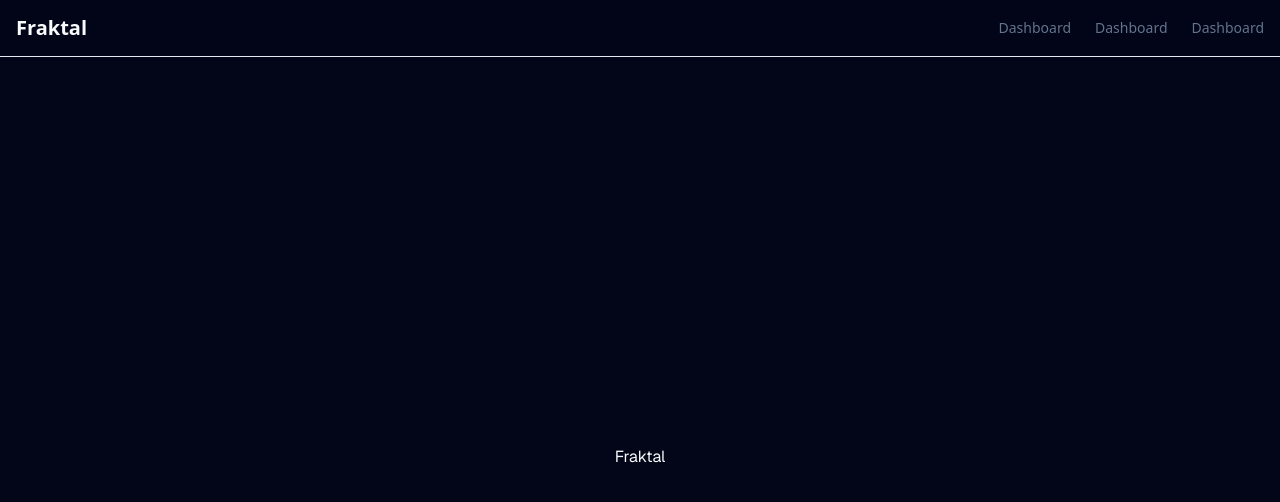
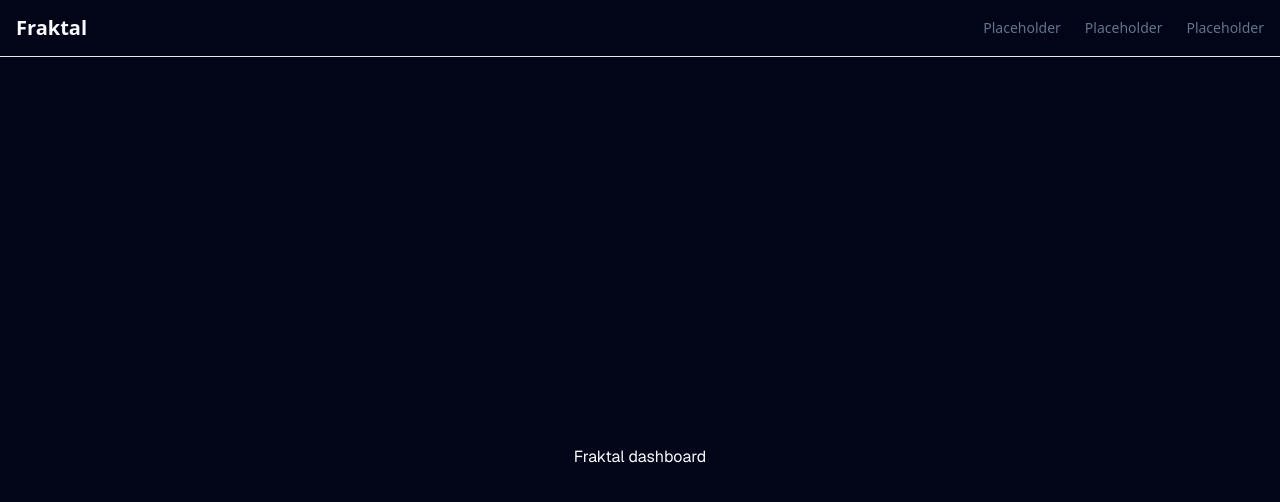
Before and after one commit to Fraktal-PM3/app, a Next.js app in the folder frontend/: page / in a window 1280 px wide. Shown: the top 502 px of the page. Built offline with nearby package versions, Linux system fonts and the light colour scheme.

Commit message:
main page is now dashboard

```diff
--- a/frontend/src/app/dashboard/layout.tsx
+++ /dev/null
@@ -1,11 +0,0 @@
-export default function DashboardLayout({
-  children,
-}: {
-  children: React.ReactNode;
-}) {
-  return (
-    <div className="container mx-auto px-4 py-6">
-      {children}
-    </div>
-  );
-}
--- a/frontend/src/app/dashboard/page.tsx
+++ /dev/null
@@ -1,12 +0,0 @@
-export default function DashboardPage() {
-  return (
-    <div className="space-y-6">
-      <div>
-        <h1 className="text-3xl font-bold tracking-tight">Dashboard</h1>
-        <p className="text-muted-foreground">
-          Welcome to your Fraktal dashboard
-        </p>
-      </div>
-    </div>
-  );
-}
--- a/frontend/src/app/layout.tsx
+++ b/frontend/src/app/layout.tsx
@@ -41,22 +41,22 @@ export default function RootLayout({
             {/* Navigation Links */}
             <nav className="flex items-center space-x-6">
               <Link
-                href="/dashboard"
+                href="/"
                 className="text-sm font-medium text-muted-foreground hover:text-foreground transition-colors"
               >
-                Dashboard
+                Placeholder
               </Link>
               <Link
-                href="/dashboard"
+                href="/"
                 className="text-sm font-medium text-muted-foreground hover:text-foreground transition-colors"
               >
-                Dashboard
+                Placeholder
               </Link>
               <Link
-                href="/dashboard"
+                href="/"
                 className="text-sm font-medium text-muted-foreground hover:text-foreground transition-colors"
               >
-                Dashboard
+                Placeholder
               </Link>
             </nav>
           </div>
--- a/frontend/src/app/page.tsx
+++ b/frontend/src/app/page.tsx
@@ -3,7 +3,7 @@ export default function Home() {
   return (
     <div className="font-sans grid grid-rows-[20px_1fr_20px] items-center justify-items-center min-h-screen p-8 pb-20 gap-16 sm:p-20">
       <main className="flex flex-col gap-[32px] row-start-2 items-center sm:items-start">
-        Fraktal
+        Fraktal dashboard
       </main>
     </div>
   );
```
